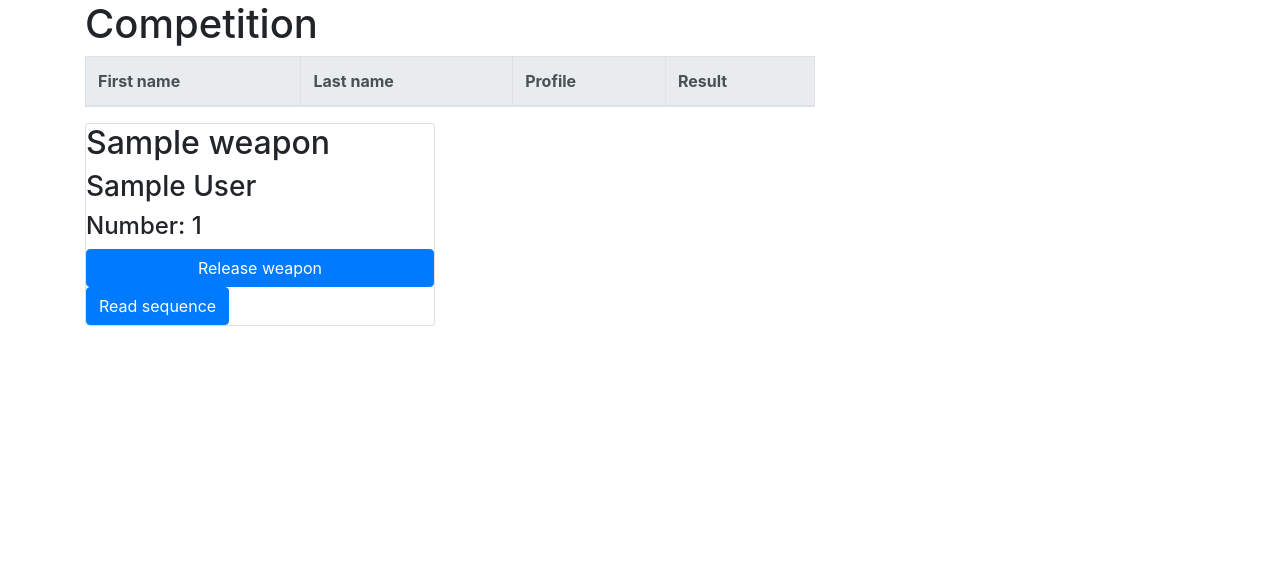
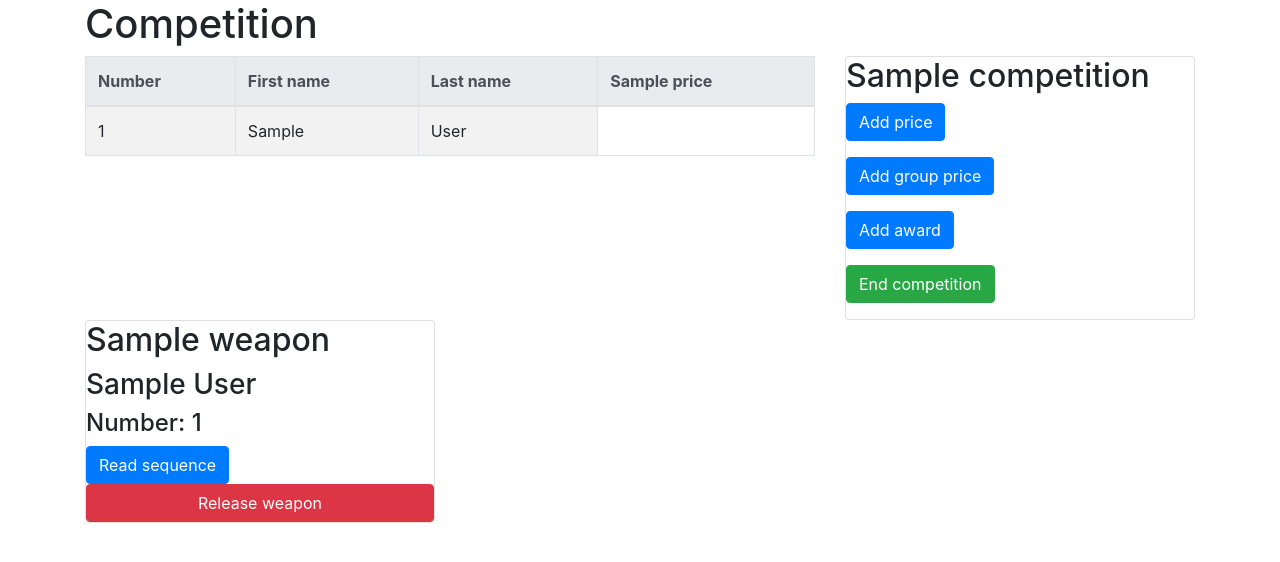
Before and after one commit to chschenk/SVP2, a Django app: page /competition/perform/1 in a window 1280 px wide. Shown: the part 56-618 px from the top of the page. Run offline with Django 3.2, Linux system fonts and the light colour scheme; tables that the repository leaves empty hold one stand-in row (values such as "Sample post"); data that the repository does not hold is empty; parts of the project's set-up code (start-up, migrations or seed data) failed here and were passed over; some libraries are stand-ins or nearby versions.

Commit message:
Implemented Competition perfom page

```diff
--- a/competition/forms.py
+++ b/competition/forms.py
@@ -2,7 +2,7 @@ from dal import autocomplete
 from django.forms import Form, HiddenInput
 from django.forms import ModelChoiceField
 from member.models import Member, Club
-from .models import Weapon
+from .models import Weapon, Price, Award
 
 
 class MemberForm(Form):
@@ -11,3 +11,16 @@ class MemberForm(Form):
 	Member = ModelChoiceField(queryset=Member.objects.all().order_by('first_name', 'last_name'),
 							  widget=autocomplete.ModelSelect2(url="member:autocomplete-member", forward=['Club']))
 	Weapon = ModelChoiceField(queryset=Weapon.objects.all(), widget=HiddenInput)
+
+
+class ReadRecordForm(Form):
+	Weapon = ModelChoiceField(queryset=Weapon.objects.all())
+	Price = ModelChoiceField(queryset=Price.objects.all())
+
+
+class AwardWinnerForm(Form):
+	Award = ModelChoiceField(queryset=Award.objects.all())
+	Club = ModelChoiceField(queryset=Club.objects.all().order_by('name'),
+							widget=autocomplete.ModelSelect2(url="member:autocomplete-club"), required=False)
+	Member = ModelChoiceField(queryset=Member.objects.all().order_by('first_name', 'last_name'),
+							  widget=autocomplete.ModelSelect2(url="member:autocomplete-member", forward=['Club']))
--- a/competition/models.py
+++ b/competition/models.py
@@ -1,6 +1,6 @@
-from django.db.models import Model, ForeignKey, CharField, DateField, ManyToManyField, PositiveIntegerField, BooleanField, CASCADE, SET_NULL
+from django.db.models import Model, ForeignKey, CharField, DateField, ManyToManyField, PositiveIntegerField, BooleanField, CASCADE, SET_NULL, PROTECT
 from member.models import Member
-from base.models import Sequence
+from base.models import Sequence, Profile
 
 
 class Competition(Model):
@@ -22,6 +22,7 @@ class Price(Model):
 	name = CharField(max_length=30)
 	competition = ForeignKey(Competition, on_delete=CASCADE)
 	winner = ForeignKey(Member, null=True, on_delete=SET_NULL)
+	profile = ForeignKey(Profile, null=False, on_delete=PROTECT)
 
 	def __str__(self):
 		return self.name
--- a/competition/urls.py
+++ b/competition/urls.py
@@ -1,7 +1,8 @@
 from django.urls import path
 from .views import CompetitionListView, CompetitionCreateView, PriceCreateView, AwardCreateView, CompetitionDeleteView
 from .views import GroupPriceCreateView, CompetitionUpdateView, WeaponListView, WeaponCreateView, WeaponDeleteView
-from .views import WeaponUpdateView, CompetitionPerformView, ReleaseWeaponView
+from .views import WeaponUpdateView, CompetitionPerformView, ReleaseWeaponView, ReadRecordView, ReadCompetitionResult
+from .views import EndCompetitionView
 
 app_name = "competition"
 urlpatterns = [
@@ -10,7 +11,10 @@ urlpatterns = [
 	path('edit/<int:pk>', CompetitionUpdateView.as_view(), name='edit-competition'),
 	path('delete/<int:pk>', CompetitionDeleteView.as_view(), name="delete-competition"),
 	path('perform/<int:pk>', CompetitionPerformView.as_view(), name="perform-competition"),
+	path('perform/<int:pk>/end', EndCompetitionView.as_view(), name="end-competition"),
 	path('perform/<int:pk>/release-weapon/<int:weapon_pk>', ReleaseWeaponView.as_view(), name="release-weapon"),
+	path('readResult/<int:pk>/<task_id>', ReadCompetitionResult.as_view(), name="read-result"),
+	path('readRecord/<int:pk>', ReadRecordView.as_view(), name="read-record"),
 	#path('<int:competition_pk>/create-record/<int:weapon_pk>', SetWeaponRecordView.as_view(), name="create-weapon-record"),
 	path('<int:competition_pk>/price/create/', PriceCreateView.as_view(), name="create-price"),
 	path('<int:competition_pk>/group_price/create/', GroupPriceCreateView.as_view(), name="create-group_price"),
--- a/competition/views.py
+++ b/competition/views.py
@@ -1,14 +1,16 @@
-from django.views.generic import CreateView, DetailView, ListView, DeleteView, UpdateView, RedirectView
+from django.views.generic import CreateView, DetailView, ListView, DeleteView, UpdateView, RedirectView, TemplateView
 from django.views.generic.edit import FormView
 from django.contrib.messages.views import SuccessMessageMixin
 from django.db.models import Max
 from django.urls import reverse, reverse_lazy
 from django.utils.translation import gettext_lazy, gettext
 from django.core.paginator import Paginator
+from django.forms.formsets import formset_factory
 from django.utils import timezone
-from base.models import Sequence, Member
-from .models import Competition, Price, Award, GroupPrice, Weapon, CompetitionRecord
-from .forms import MemberForm
+from base.models import Sequence, Member, Profile
+from .models import Competition, Price, Award, GroupPrice, Weapon, CompetitionRecord, PriceRecord
+from .forms import MemberForm, ReadRecordForm, AwardWinnerForm
+from .tasks import read_competition_result
 
 
 class CompetitionListView(ListView):
@@ -61,7 +63,7 @@ class CompetitionUpdateView(SuccessMessageMixin, UpdateView):
 class PriceCreateView(SuccessMessageMixin, CreateView):
 	model = Price
 	success_message = gettext_lazy("Price successfully created")
-	fields = ['name']
+	fields = ['name', 'profile']
 
 	def form_valid(self, form):
 		competition = Competition.objects.get(pk=self.kwargs.get("competition_pk"))
@@ -183,6 +185,7 @@ class CompetitionPerformView(FormView):
 				record_number = CompetitionRecord.objects.filter(competition=competition).aggregate(Max('record_number'))['record_number__max']
 			competition_record.record_number = record_number + 1
 			competition_record.save()
+		#Todo: Check if member already finished competition
 		weapon.current_record = competition_record
 		weapon.save()
 		return super(CompetitionPerformView, self).form_valid(form)
@@ -200,8 +203,8 @@ class CompetitionPerformView(FormView):
 		ctx['weapons'] = weapons
 		ctx['competition'] = Competition.objects.get(pk=self.kwargs['pk'])
 		page = self.request.GET.get('page')
-		sequences = Sequence.objects.filter(date__date=timezone.now().date()).order_by('date')
-		paginator = Paginator(sequences, self.paginate_by)
+		records = CompetitionRecord.objects.filter(competition=ctx['competition'])
+		paginator = Paginator(records, self.paginate_by)
 		try:
 			page_obj = paginator.page(page)
 		except:
@@ -221,3 +224,36 @@ class ReleaseWeaponView(RedirectView):
 	def get_redirect_url(self, *args, **kwargs):
 		print(self.kwargs['pk'])
 		return reverse('competition:perform-competition', self.kwargs['pk'])
+
+
+class ReadRecordView(FormView):
+	form_class = ReadRecordForm
+
+	def form_valid(self, form):
+		weapon = form.cleaned_data['Weapon']
+		price = form.cleaned_data['Price']
+		profile_pk = price.profile.pk
+		profile = Profile.objects.select_subclasses().get(pk=profile_pk)
+		if profile.is_manual_profile():
+			self.success_url = reverse('base:training')
+			#ToDo add manual form
+		else:
+			task_id = read_competition_result.delay(price.pk, weapon.pk)
+			self.success_url = reverse('competition:read-result', kwargs={'pk': self.kwargs['pk'], 'task_id': task_id})
+		return super().form_valid(form)
+
+
+class ReadCompetitionResult(TemplateView):
+	template_name = "competition/read_result.html"
+
+	def get_context_data(self, **kwargs):
+		ctx = super(ReadCompetitionResult, self).get_context_data(**kwargs)
+		ctx['task_id'] = kwargs['task_id']
+		ctx['competition_pk'] = CompetitionRecord.objects.get(pk=kwargs['pk']).competition.pk
+		return ctx
+
+
+class EndCompetitionView(FormView):
+
+	def __init__(self):
+		formset = formset_factory(form=AwardWinnerForm)
--- a/templates/competition/perform.html
+++ b/templates/competition/perform.html
@@ -12,24 +12,43 @@
 		<table class="table table-bordered table-striped">
     		<thead class="thead-light">
     			<tr>
+					<th>{% trans "Number" %}</th>
         			<th>{% trans "First name" %}</th>
         			<th>{% trans "Last name" %}</th>
-        			<th>{% trans "Profile" %}</th>
-        			<th>{% trans "Result" %}</th>
+					{% for p in competition.price_set.all|dictsort:"name" %}
+						<th>{{ p.name }}</th>
+					{% endfor %}
     			</tr>
     		</thead>
     		<tbody>
-				{% for sequence in page_obj.object_list %}
+				{% for record in page_obj.object_list|dictsort:"record_number" %}
 					<tr>
-						<td>{{ sequence.member.first_name }}</td>
-						<td>{{ sequence.member.last_name }}</td>
-						<td>{{ sequence.profile.name }}</td>
-						<td>{{ sequence.sum }}</td>
+						<td>{{ record.record_number }}</td>
+						<td>{{ record.member.first_name }}</td>
+						<td>{{ record.member.last_name }}</td>
+						{% for p in competition.price_set.all|dictsort:"name" %}
+								{% for precord in record.pricerecord_set.all %}
+									{% if precord.price == p %}
+										<td>{{ precord.sequence.sum }}</td>
+									{% endif %}
+								{% empty %}
+									<td>{% trans "Not yet read in" %}</td>
+								{% endfor %}
+						{% endfor %}
 					</tr>
 				{% endfor %}
 	  		</tbody>
 		</table>
 		{% bootstrap_pagination page_obj%}
+	</div>
+	<div class="col-sm-4">
+		<div class="card">
+			<h2>{{ competition.name }}</h2>
+			<div class="form-group"><a href="{% url 'competition:create-price' competition.pk %}"><button class="btn btn-primary">{% trans "Add price" %}</button></a></div>
+			<div class="form-group"><a href="{% url 'competition:create-group_price' competition.pk %}"><button class="btn btn-primary">{% trans "Add group price" %}</button></a></div>
+			<div class="form-group"><a href="{% url 'competition:create-award' competition.pk %}"><button class="btn btn-primary">{% trans "Add award" %}</button></a></div>
+			<div class="form-group"><a href="{% url 'competition:end-competition' competition.pk %}"><button class="btn btn-success">{% trans "End competition" %}</button></a></div>
+		</div>
 	</div>
 </div>
 <div class="row">
@@ -39,14 +58,28 @@
 			<h2>{{ w.name }}</h2>
 			{% if w.current_record %}
 				<h3>{{ w.current_record.member }}</h3>
-				<h4>{% trans "Number:" %} {{ w.current_record.id }}</h4>
-				<button onclick="releaseWeapon('{% url 'api:release-weapon' w.id %}')" id="release-weapon" class="btn btn-primary">{% trans "Release weapon" %}</button>
-				<form method="POST" id="readForm" name="readForm" action="">
-					{% csrf_token %}
+				<h4>{% trans "Number:" %} {{ w.current_record.record_number }}</h4>
+					<form method="POST" id="readForm" name="readForm" action="{% url 'competition:read-record' w.current_record.pk %}">
+						{% csrf_token %}
+						<input type="hidden" name="Weapon" value="{{ w.id }}" id="id_Weapon">
+						{% if competition.price_set.all|length == 1 %}
+							{% with competition.price_set.all|first as p %}
+								<input type="hidden" name="Price" value="{{ p.id }}" id="id_Price">
+						{% endwith %}
+						{% else %}
+							<select id = "id_Price" class="form-control" name="Price" title="" required="">
+								{% for p in competition.price_set.all %}
+									<option value="{{ p.id }}">{{ p.name }}</option>
+								{% endfor %}
+							</select>
+						{% endif %}
+						{% buttons %}
+							<button id="read-sequence" type="submit" value="read" class="btn btn-primary">{% trans "Read sequence" %}</button>
+	        			{% endbuttons %}
+					</form>
 					{% buttons %}
-						<button id="read-sequence" type="submit" value="read" class="btn btn-primary">{% trans "Read sequence" %}</button>
-	        		{% endbuttons %}
-				</form>
+					<button onclick="releaseWeapon('{% url 'api:release-weapon' w.id %}')" id="release-weapon" class="btn btn-danger">{% trans "Release weapon" %}</button>
+					{% endbuttons %}
 			{% else %}
 			<form method="POST" id="readForm" name="readForm" action="">
 				{% bootstrap_form w.form %}
```
Also changed, not shown: competition/tasks.py (added, +44 -0 lines), templates/competition/read_result.html (added, +40 -0 lines), competition/migrations/0004_price_profile.py (added).
